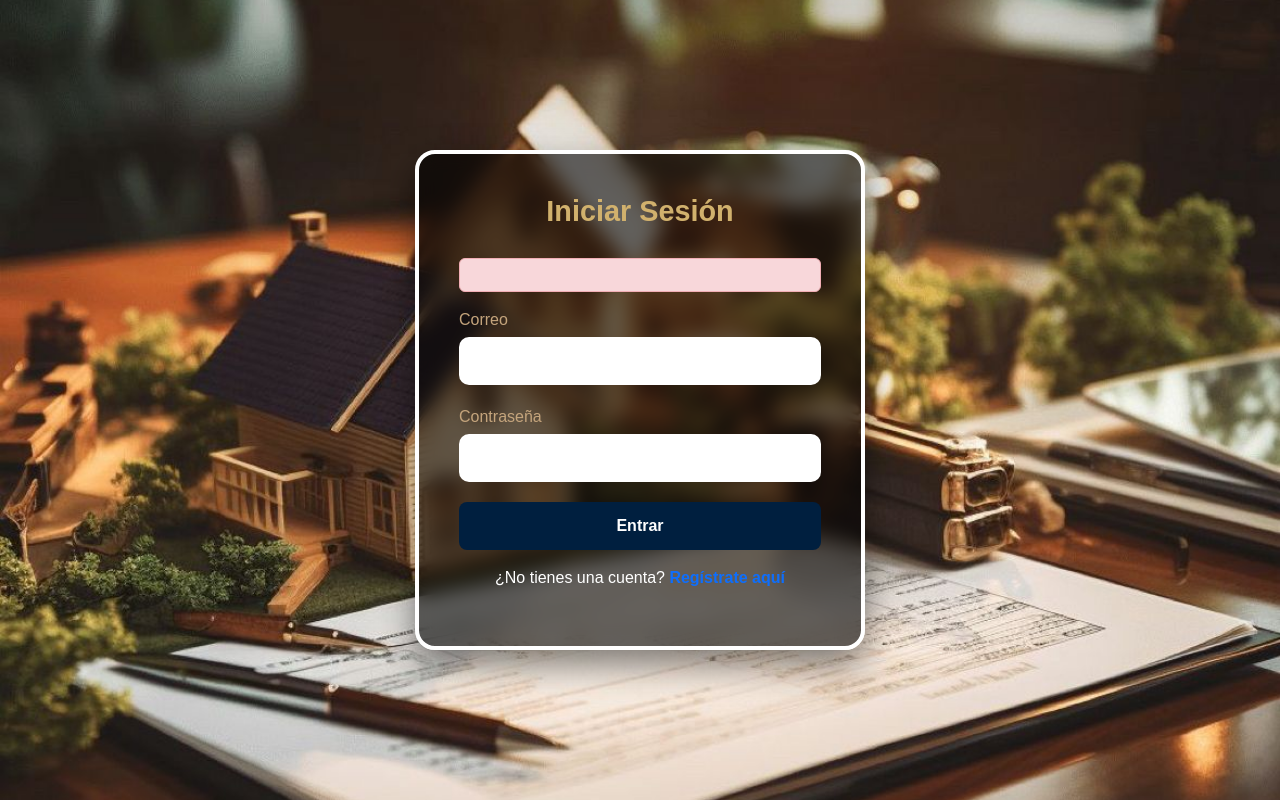
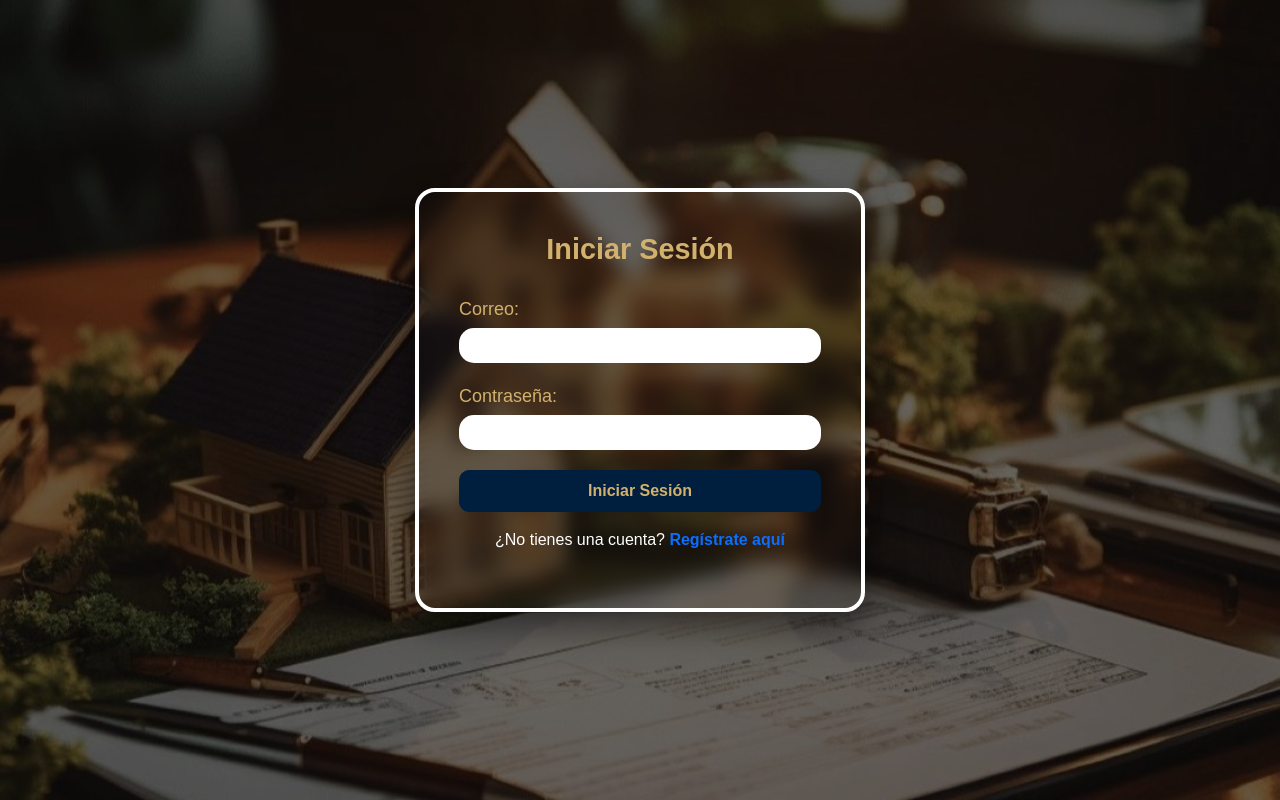
Before and after one commit to natis25/aura-realty, a PHP site: page /frontend/login.html in a window 1280 px wide. Run offline with PHP 8.4, Linux system fonts and the light colour scheme.

Commit message:
Estilos del login

```diff
--- a/assets/css/login.css
+++ b/assets/css/login.css
@@ -1,4 +1,3 @@
-/* assets/css/auth.css */
 body {
     background: url('../images/loginBg.jpg') no-repeat center center fixed;
     background-size: cover;
@@ -10,12 +9,25 @@ body {
     margin: 0;
 }
 
+body::before {
+    content: "";
+    position: absolute;
+    top: 0;
+    left: 0;
+    width: 100%;
+    height: 100%;
+    background: rgba(0, 0, 0, 0.6); /* El último número (0.6) es la opacidad: súbelo para oscurecer más */
+    z-index: 1; /* Se coloca detrás del formulario */
+}
+
 /* Efecto de cristal con borde grueso como el mockup */
 .login-card {
+    position: relative;
+    z-index: 2;
     width: 100%;
     max-width: 450px;
     padding: 40px;
-    background: rgba(0, 0, 0, 0.6); /* Fondo oscuro semi-transparente */
+    background: transparent;
     backdrop-filter: blur(10px); /* Desenfoque de fondo */
     border: 4px solid #ffffff; /* Borde blanco grueso */
     border-radius: 20px;
@@ -33,40 +45,37 @@ body {
 }
 
 .form-label {
-    color: #c4a47c;
+    color: #D1B16D;
     font-weight: 500;
     margin-bottom: 5px;
+    font-size: 18px;
 }
 
 /* Inputs redondeados */
 .form-control {
     background: #ffffff;
     border: none;
-    border-radius: 10px;
-    padding: 12px;
+    border-radius: 15px;
     margin-bottom: 20px;
-}
-
-/* Botón Azul Marino */
-.btn-primary {
-    background-color: #001f3f !important;
-    border: none;
-    border-radius: 8px;
-    padding: 12px;
-    font-weight: 600;
-    transition: 0.3s;
-}
-
-.btn-primary:hover {
-    background-color: #003366 !important;
-    transform: translateY(-2px);
+    height: 35px;
 }
 
 .text-muted {
     color: #ffffff !important;
 }
 
-.link-register {
-    color: #4facfe;
-    text-decoration: underline;
+.btn-primary {
+    background: #001f3f;
+    color: #D1B16D;
+    font-weight: 600;
+    border-radius: 10px;
+    padding: 8px;
+    transition: 0.3s;
+    border-color: #001f3f;
 }
+
+.btn-primary:hover {
+    color: #001f3f;
+    background: #D1B16D;
+    transform: translateY(-2px);
+}
--- a/frontend/login.html
+++ b/frontend/login.html
@@ -13,20 +13,20 @@
 
   <div class="login-card">
     <h3>Iniciar Sesión</h3>
-    <div id="error-msg" class="alert alert-danger"></div>
+    <div id="error-msg" class="alert alert-danger" style="display: none";></div>
 
     <form id="loginForm">
       <div class="mb-3">
-        <label class="form-label">Correo</label>
+        <label class="form-label">Correo:</label>
         <input type="email" id="email" class="form-control" required>
       </div>
 
       <div class="mb-3">
-        <label class="form-label">Contraseña</label>
+        <label class="form-label">Contraseña:</label>
         <input type="password" id="password" class="form-control" required>
       </div>
 
-      <button class="btn btn-primary w-100" type="submit">Entrar</button>
+      <button class="btn btn-primary w-100" type="submit">Iniciar Sesión</button>
       <div class="text-center mt-3">
         <p class="text-muted">¿No tienes una cuenta? <a href="register.html"
             class="text-decoration-none fw-bold">Regístrate aquí</a></p>
```
Also changed, not shown: assets/images/loginBg.jpg.
